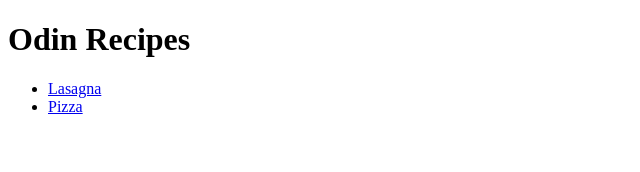
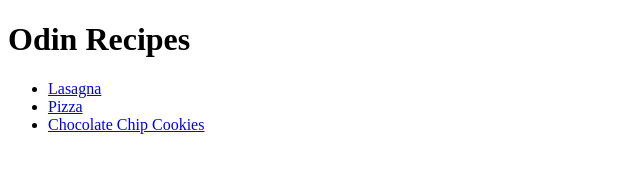
Before and after one commit to CFeeney333/odin-recipes, a plain HTML site: page index.html in a window 1280 px wide. Shown: the whole page, without its empty margins (0-640 px from the left). Drawn offline with Linux system fonts and the light colour scheme.

Commit message:
Add link to chocolate chip cookies recipe in home page

```diff
--- a/index.html
+++ b/index.html
@@ -10,6 +10,7 @@
         <ul>
             <li><a href="recipes/lasagna.html">Lasagna</a></li>
             <li><a href="recipes/pizza.html">Pizza</a></li>
+            <li><a href="recipes/choc-chip-cookies.html">Chocolate Chip Cookies</a></li>
         </ul>
     </body>
 </html>
```
